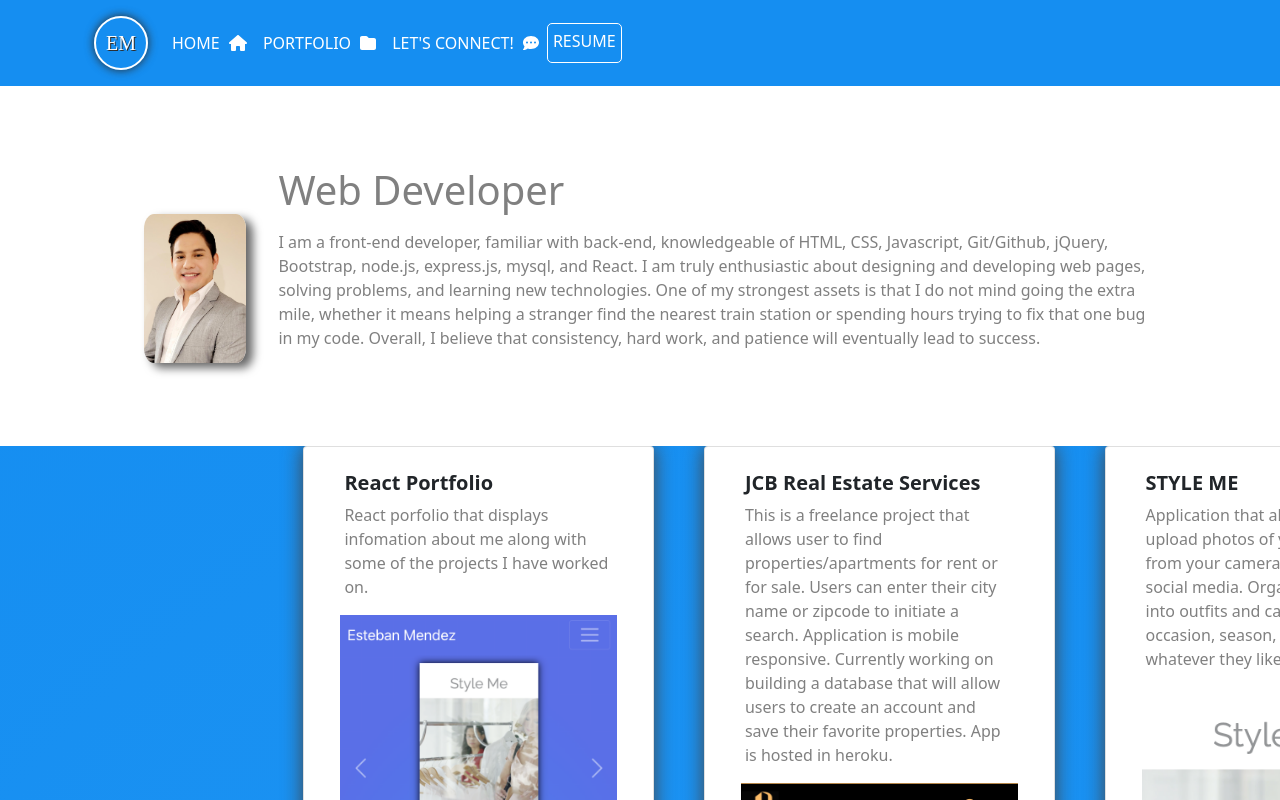
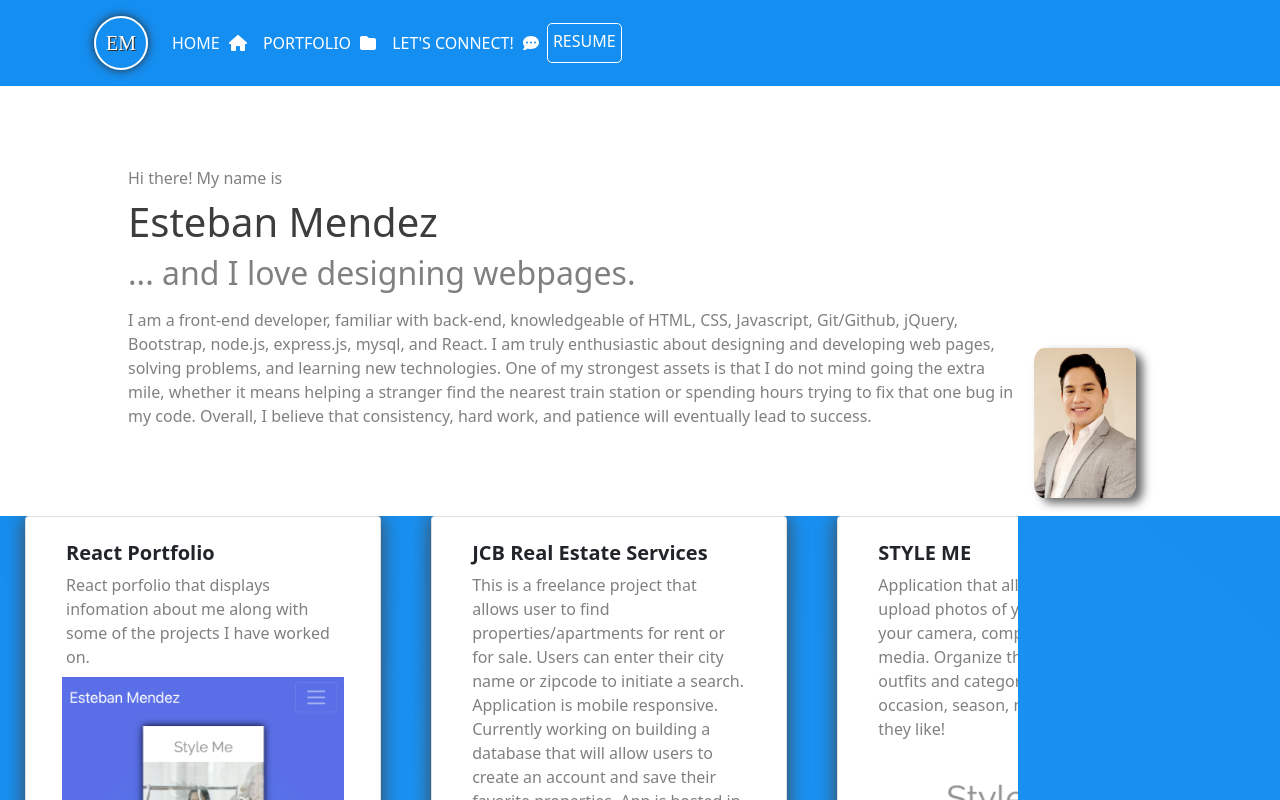
Before and after one commit to Esmendez90/portfolio, a React (Create React App) app in the folder my_portfolio/: page / in a window 1280 px wide. Shown: the top 800 px of the page. Built offline with nearby package versions, Linux system fonts and the light colour scheme.

Commit message:
edited about page, rearranged components, edited styles

```diff
--- a/my_portfolio/src/components/About/About.js
+++ b/my_portfolio/src/components/About/About.js
@@ -1,19 +1,20 @@
 import React from "react";
 import "./style.css";
-import ImgTag  from "../Reusable/Reusable";
+import ImgTag from "../Reusable/Reusable";
 
 function About() {
   return (
     <>
       <div className="about-container">
+        <p>Hi there! My name is</p>
+        <h1 className="my-name">Esteban Mendez</h1>
+        <h2>... and I love designing webpages.</h2>
         <ImgTag
-          containerClass="img-container"
-          imgClass="img-esteban"
-          src={process.env.PUBLIC_URL + '/Images/esteban.jpeg'}
-          alt="Esteban Mendez"
-        />
-
-        <h1>Web Developer</h1>
+            containerClass="img-container"
+            imgClass="img-esteban"
+            src={process.env.PUBLIC_URL + "/Images/esteban.jpeg"}
+            alt="Esteban Mendez"
+          />
         <p>
           I am a front-end developer, familiar with back-end, knowledgeable of
           HTML, CSS, Javascript, Git/Github, jQuery, Bootstrap, node.js,
--- a/my_portfolio/src/components/About/style.css
+++ b/my_portfolio/src/components/About/style.css
@@ -4,10 +4,9 @@
 }
 
 .img-container {
-  width: 30%;
-  float: left;
+  width: 32%;
+  float: right;
   margin: 1rem;
-  margin-right: 2rem;
 }
 
 .img-esteban {
@@ -16,13 +15,18 @@
   box-shadow: 0px 0px 10px black;
 }
 
-h1 {
-  margin-bottom: 1rem !important;
+.my-name {
+  color: rgb(61, 61, 61);
 }
 
-h1,
+h1, h2,
 p {
+  margin-bottom: 0.5rem !important;
   color: grey;
+}
+
+.about-container > p:nth-child(5) {
+  margin-top:1rem !important;
 }
 
 @media screen and (min-width: 768px) {
```
